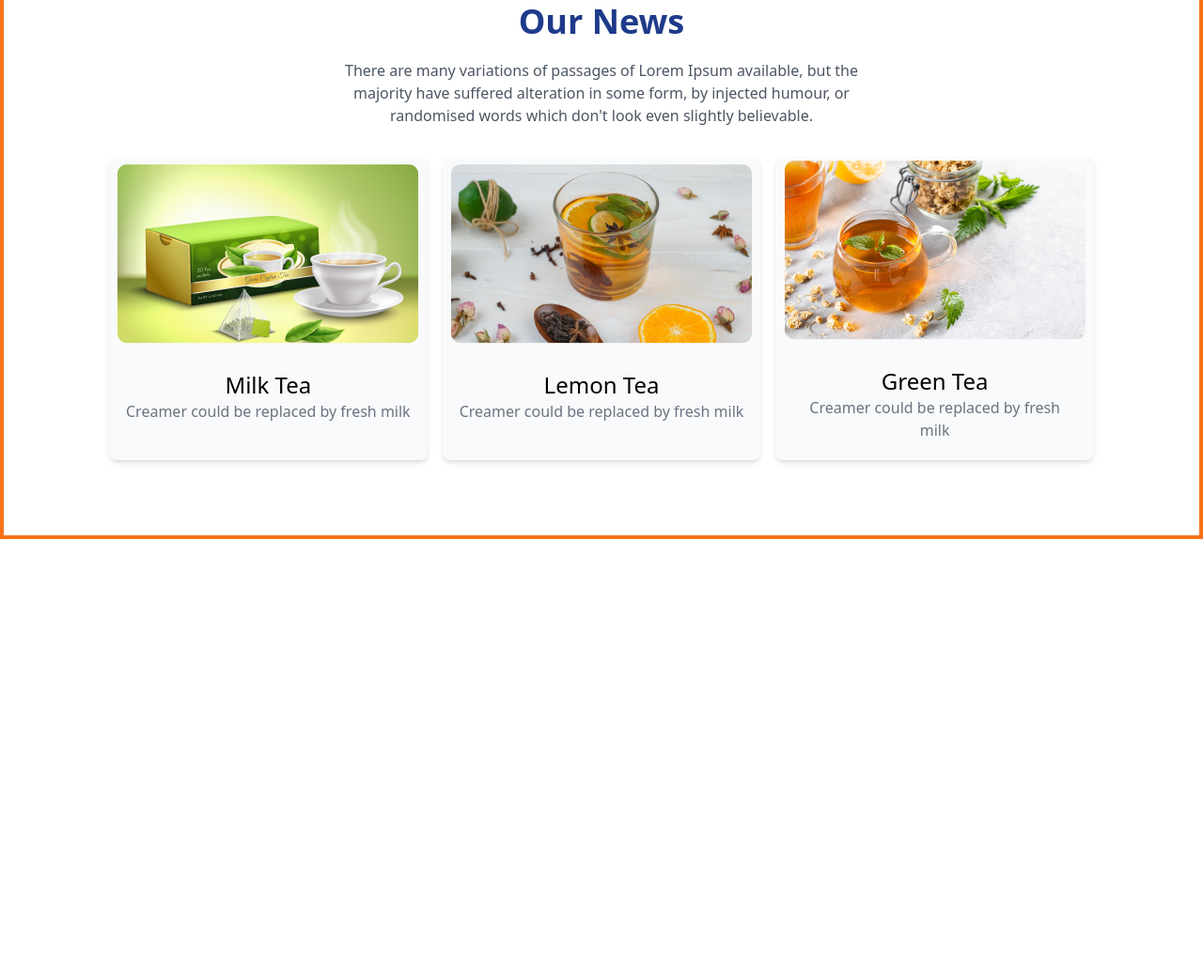
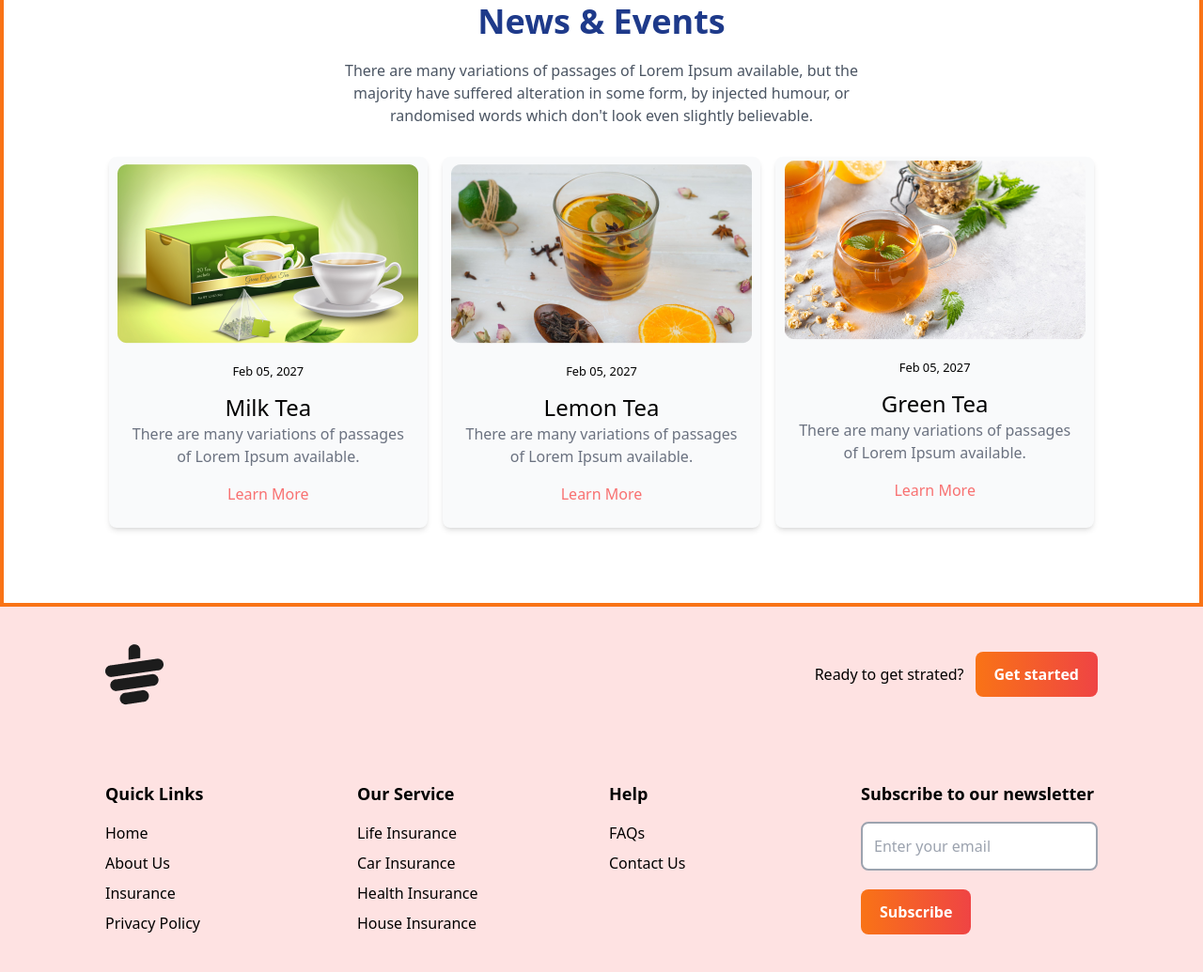
Before and after one commit to firojahmed96bd/Tea-website-tailwind, a plain HTML site: page index.html in a window 1280 px wide. Shown: the part 2721-3756 px from the top of the page at 94% size. Before the commit the page ends 3295 px from the top, so only its background shows below. Drawn offline with nearby package versions, Linux system fonts and the light colour scheme.

Commit message:
footer section completed

```diff
--- a/index.html
+++ b/index.html
@@ -188,8 +188,8 @@
 
         <!-- section title -->
         <div class="text-center mb-8 ">
-            <h1 class="text-3xl text-blue-900 font-bold mb-5 md:text-4xl ">Our News</h1>
-            <p class="text-gray-600 max-w-xl mx-auto">There are many variations of passages of Lorem Ipsum available, but the majority have suffered alteration in some form, by injected humour, or randomised words which don't look even slightly believable. </p>
+            <h1 class="text-3xl text-blue-900 font-bold mb-5 md:text-4xl ">News & Events</h1>
+            <p class="text-gray-600 max-w-xl mx-auto">There are many variations of passages of Lorem Ipsum available, but the majority have suffered alteration in some form, by injected humour, or randomised words which don't look even slightly believable.</p>
         </div>
 
         <!-- grid section -->
@@ -199,28 +199,82 @@
             <div class=" bg-gray-50 rounded-lg shadow-md overflow-hidden py-2">
                 <img class="mx-auto" src="./images/news-1.png" alt="">
                 <div class="p-4">
+                  <small>Feb 05, 2027</small>
                   <h3 class="mt-3 text-2xl font-medium">Milk Tea</h3>
-                  <p class="text-gray-500 "">Creamer could be replaced by fresh milk</p>
+                  <p class="text-gray-500 "">There are many variations of passages of Lorem Ipsum available.</p>
+                  <p class="text-red-400 mt-4">Learn More</p>
                 </div>
             </div>
 
             <div class=" bg-gray-50 rounded-lg shadow-md overflow-hidden py-2"">
                 <img class="mx-auto" src="./images/news-2.png" alt="">
                 <div class="p-4">
+                  <small>Feb 05, 2027</small>
                   <h3 class="mt-3 text-2xl font-medium">Lemon Tea</h3>
-                  <p class="text-gray-500 "">Creamer could be replaced by fresh milk</p>
+                  <p class="text-gray-500 "">There are many variations of passages of Lorem Ipsum available.</p>
+                  <p class="text-red-400 mt-4">Learn More</p>
                 </div>
              </div>
              <div class=" bg-gray-50 rounded-lg shadow-md overflow-hidden py-1 px-2"">
                 <img class="mx-auto" src="./images/news-3.png" alt="">
                 <div class="p-4">
+                  <small>Feb 05, 2027</small>
                   <h3 class="mt-3 text-2xl font-medium">Green Tea</h3>
-                  <p class="text-gray-500 "">Creamer could be replaced by fresh milk</p>
+                  <p class="text-gray-500 "">There are many variations of passages of Lorem Ipsum available.</p>
+                  <p class="text-red-400 mt-4">Learn More</p>
                 </div>
              </div>
         </div>
-  </section>
+     </section>
 
     </main>
+
+    <!-- footer -->
+     <footer class="bg-red-100 px-28">
+        <div class="flex justify-between py-10">
+          <img src="./images/cup.png" alt="">
+          <div class="flex items-center gap-3">
+            <h1>Ready to get strated?</h1>
+            <button class="bg-gradient-to-r from-orange-500 to-red-500 px-5 py-3 rounded-lg text-white font-bold">Get started</button>
+          </div>
+        </div>
+
+        <div class="grid grid-cols-1 md:grid-cols-2 lg:grid-cols-4 gap-4 py-10">
+          <div>
+             <h1 class="mb-4 font-semibold text-lg">Quick Links</h1>
+             <ul class="space-y-2">
+              <li><a class="hover:text-orange-600" href="#home">Home</a></li>
+              <li><a class="hover:text-orange-600" href="#home">About Us</a></li>
+              <li><a class="hover:text-orange-500" href="#home">Insurance</a></li>
+              <li><a class="hover:text-orange-400" href="#home">Privacy Policy</a></li>
+             </ul>
+          </div>
+          <div>
+            <h1 class="mb-4 font-semibold text-lg">Our Service</h1>
+            <ul class="space-y-2">
+             <li><a class="hover:text-orange-600" href="#home">Life Insurance</a></li>
+             <li><a class="hover:text-orange-600" href="#home">Car Insurance</a></li>
+             <li><a class="hover:text-orange-500" href="#home">Health Insurance</a></li>
+             <li><a class="hover:text-orange-400" href="#home">House Insurance</a></li>
+            </ul>
+         </div>
+          <div>
+             <h1 class="mb-4 font-semibold text-lg">Help</h1>
+             <ul class="space-y-2">
+              <li><a class="hover:text-orange-600" href="#home">FAQs</a></li>
+              <li><a class="hover:text-orange-600" href="#home">Contact Us</a></li>
+             </ul>
+          </div>
+
+          <!-- fourth colum  -->
+            <div>
+              <h1 class="mb-4 font-semibold text-lg">Subscribe to our newsletter</h1>
+              <div>
+                <input type="text" placeholder="Enter your email" class="border-2 border-gray-400 rounded-lg w-full p-3 mb-5"/>
+                <button class="bg-gradient-to-r from-orange-500 to-red-500 px-5 py-3 rounded-lg text-white font-bold">Subscribe</button>
+              </div>
+            </div>
+        </div>
+     </footer>
 </body>
 </html>
```
